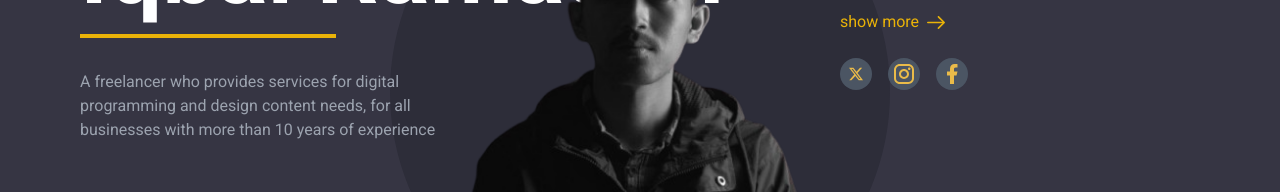
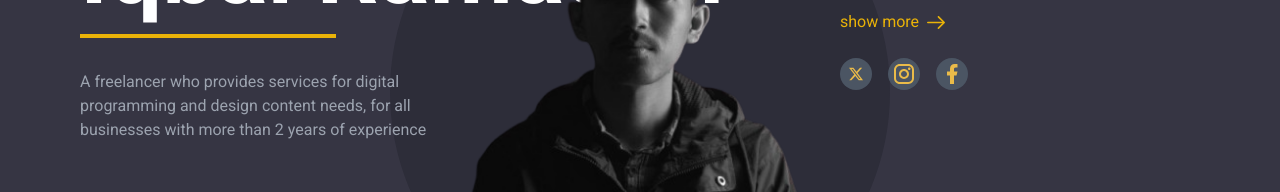
Before and after one commit to ibayeye/portofolio-iqbal, a React (Vite) app: page / in a window 1280 px wide. Shown: the part 290-482 px from the top of the page. Built offline with nearby package versions, Linux system fonts and the light colour scheme.

Commit message:
Update Home.jsx

```diff
--- a/src/components/Home.jsx
+++ b/src/components/Home.jsx
@@ -40,7 +40,7 @@ const Home = () => {
           <div className="text-center max-w-sm mx-auto mt-8">
             <p className="text-gray-400">
               A freelancer who provides services for digital programming and
-              design content needs, for all businesses with more than 20 years
+              design content needs, for all businesses with more than 2 years
               of experience
             </p>
           </div>
@@ -109,7 +109,7 @@ const Home = () => {
             </h1>
             <p className="text-gray-400 max-w-sm mt-8">
               A freelancer who provides services for digital programming and
-              design content needs, for all businesses with more than 10 years
+              design content needs, for all businesses with more than 2 years
               of experience
             </p>
           </div>
```
